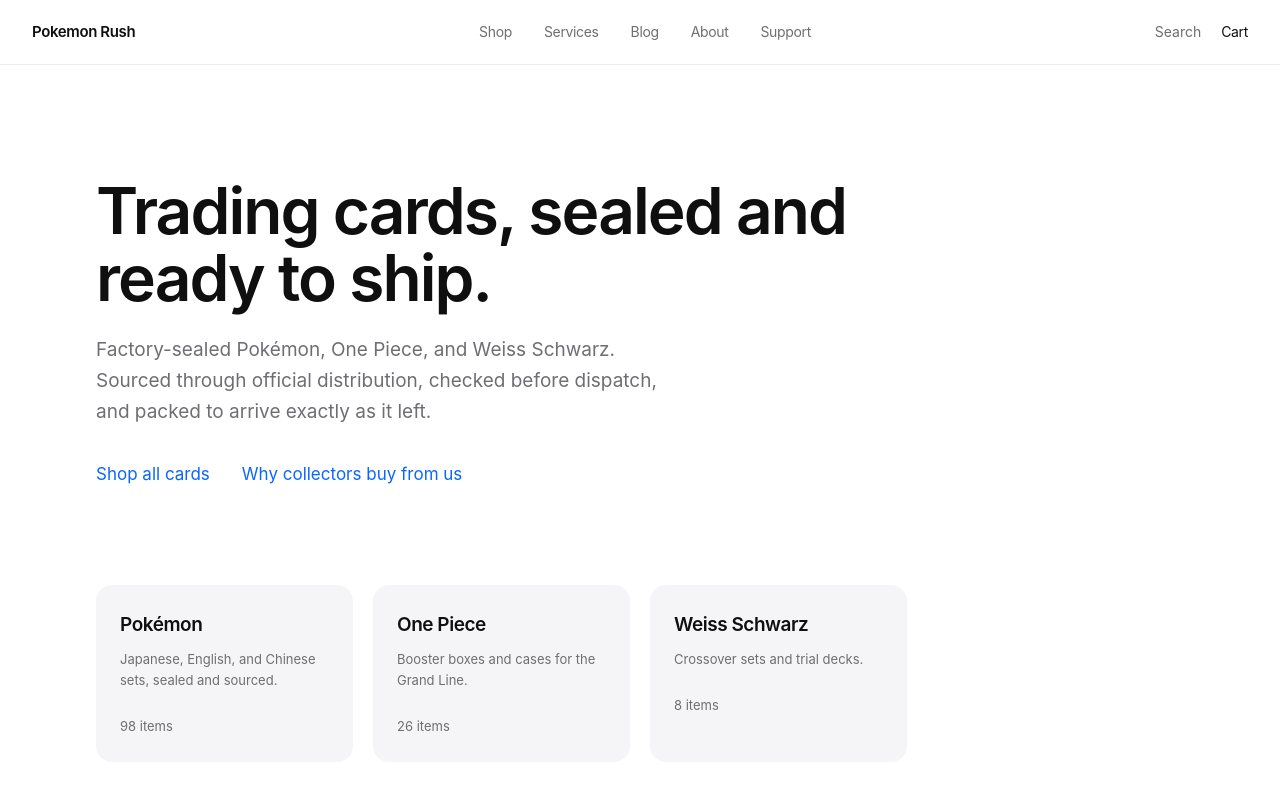
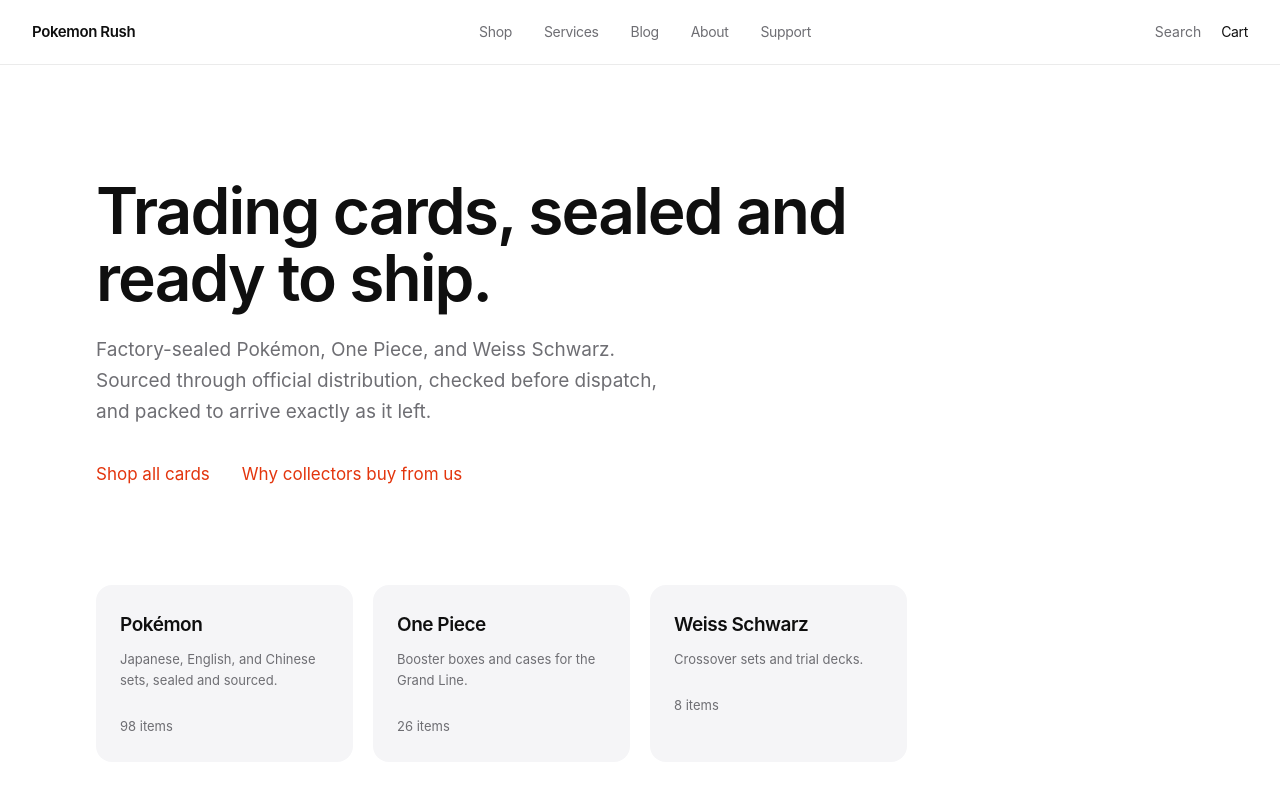
Before and after one commit to MeecheAndBoom/pokemon-rush, a Next.js app: page / in a window 1280 px wide. Shown: the top 800 px of the page. Built offline with nearby package versions, Linux system fonts and the light colour scheme.

Commit message:
Apply Rush Red accent palette and Apple system color tokens

```diff
--- a/src/app/globals.css
+++ b/src/app/globals.css
@@ -6,7 +6,19 @@
   --surface-2: #f5f5f7;
   --ink-2: #6e6e73;
   --hairline: rgba(0, 0, 0, 0.08);
-  --accent: #0a66ff;
+
+  /* Rush Red */
+  --accent: #e3350d;
+  --accent-hover: #c22c0a;
+  --accent-strong: #b3260a;
+  --accent-tint: rgba(227, 53, 13, 0.08);
+  --accent-ink: #b3260a;
+
+  /* Apple system colors */
+  --success: #34c759;
+  --warning: #ff9f0a;
+  --danger: #ff3b30;
+
   --radius: 12px;
   color-scheme: light;
 }
@@ -18,7 +30,17 @@
     --surface-2: #161617;
     --ink-2: #a1a1a6;
     --hairline: rgba(255, 255, 255, 0.12);
-    --accent: #4d94ff;
+
+    --accent: #ff5b3a;
+    --accent-hover: #ff7358;
+    --accent-strong: #ff8569;
+    --accent-tint: rgba(255, 91, 58, 0.14);
+    --accent-ink: #ff8569;
+
+    --success: #30d158;
+    --warning: #ffd60a;
+    --danger: #ff453a;
+
     color-scheme: dark;
   }
 }
```
